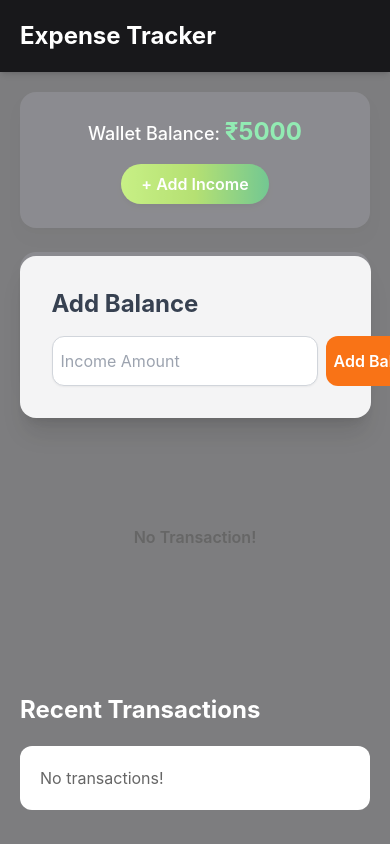
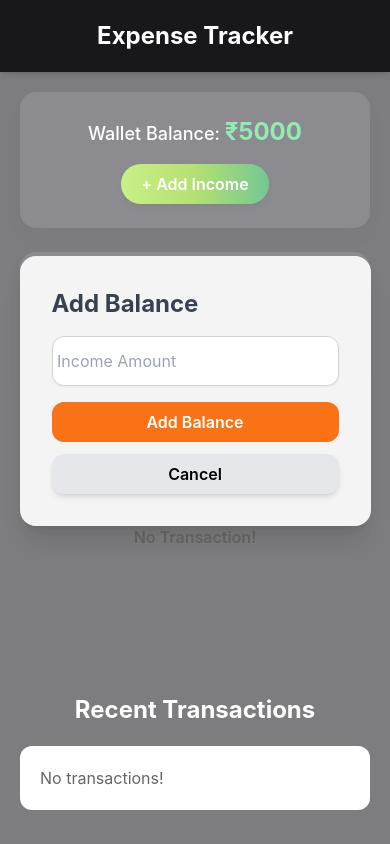
Before and after one commit to VedPrakash-cloud/XExpenseTracker, a React (Create React App) app: page / in a window 390 px wide. Both pictures are taken after a click on the button "+ Add Income". Shown: the top 844 px of the page. Built offline with nearby package versions, Linux system fonts and the light colour scheme.

Commit message:
test case update

```diff
--- a/src/App.js
+++ b/src/App.js
@@ -90,7 +90,7 @@ function App() {
 
   return (
     <SnackbarProvider autoHideDuration={3000}>
-      <div className="bg-zinc-800 min-h-screen">
+      <div className="bg-zinc-800 min-h-screen text-center md:text-start">
         <header className="p-5 sticky top-0 bg-zinc-900 shadow-md z-10">
           <h1 className="font-bold text-2xl text-white">
             Expense Tracker
--- a/src/component/List&Pagination.jsx
+++ b/src/component/List&Pagination.jsx
@@ -26,7 +26,7 @@ export default function ListPagination({ expense, onDeleteExpense, onEditExpense
 
   return (
     <div className="mb-5">
-      <h1 className="text-white font-bold text-2xl mb-5 text-start">
+      <h1 className="text-white font-bold text-2xl mb-5">
         Recent Transactions
       </h1>
       <div className="bg-white rounded-xl p-5">
--- a/src/component/addFunds.jsx
+++ b/src/component/addFunds.jsx
@@ -1,54 +1,71 @@
-import {useState} from 'react';
-import Modal from 'react-modal'
+import { useState } from "react";
+import Modal from "react-modal";
 
-export default function AddFunds({balance, onAddFunds}){
-    const [amount, setAmount] = useState('')
+export default function AddFunds({ balance, onAddFunds }) {
+  const [amount, setAmount] = useState("");
   const [showModal, setShowModal] = useState(null);
 
-    const handleSubmit =(e)=>{
+  const handleSubmit = (e) => {
     e.preventDefault();
 
-        if(!amount || isNaN(amount)) return;
+    if (!amount || isNaN(amount)) return;
 
     onAddFunds(Number(amount));
-        setAmount('');
+    setAmount("");
     setShowModal(null);
-    }
+  };
   return (
     <div>
-            <div className='rounded-2xl bg-zinc-700 h-full p-6 shadow-lg flex flex-col items-center justify-center text-center'>
-                <p className='text-white text-lg md:text-xl font-medium'>Wallet Balance:{" "}
-                    <span className='text-green-400 text-2xl md:text-3xl font-bold mt-1'>₹{balance}</span></p>
-                <button type='submit' onClick={()=>setShowModal('income')}
+      <div className="rounded-2xl bg-zinc-700 h-full p-6 shadow-lg flex flex-col items-center justify-center text-center">
+        <p className="text-white text-lg md:text-xl font-medium">
+          Wallet Balance:{" "}
+          <span className="text-green-400 text-2xl md:text-3xl font-bold mt-1">
+            ₹{balance}
+          </span>
+        </p>
+        <button
+          type="submit"
+          onClick={() => setShowModal("income")}
           className="mt-4 bg-gradient-to-r from-lime-400 via-lime-500 to-green-600 py-2 px-5 rounded-full text-white font-semibold shadow-md"
-                >+ Add Income</button>
+        >
+          + Add Income
+        </button>
       </div>
       <Modal
-            isOpen={showModal==='income'}
-            onRequestClose={()=>setShowModal(null)}
+        isOpen={showModal === "income"}
+        onRequestClose={() => setShowModal(null)}
         className="mt-64 bg-zinc-100 rounded-2xl shadow-xl p-8 w-[90%] max-w-md mx-auto outline-none"
         overlayClassName="fixed inset-0 bg-white bg-opacity-40 flex justify-center items-start"
       >
-                <h1 className='text-2xl font-bold text-gray-700 mb-4'>Add Balance</h1>
-                <form onSubmit={handleSubmit} className='flex gap-2 text-nowrap'>
-                    <input type="Number" placeholder='Income Amount' value={amount} onChange={(e)=>setAmount(Number(e.target.value))}
-                    className='flex-1 border border-gray-300 rounded-xl py-3 px-2 outline-none
-                    shadow-sm' />
-                <div className='flex gap-3'>
+        <h1 className="text-2xl font-bold text-gray-700 mb-4">Add Balance</h1>
+        <form onSubmit={handleSubmit} className="flex">
+          <div className="flex flex-col md:flex-row gap-4 w-full">
+            <input
+              type="Number"
+              placeholder=" Income Amount"
+              value={amount}
+              onChange={(e) => setAmount(Number(e.target.value))}
+              className="flex-1 border border-gray-300 py-3 rounded-xl outline-none
+                    shadow-sm"
+            />
+            <div className="flex flex-col md:flex-row gap-3">
               <button
-                    type='submit'
-                    className='flex-1 bg-orange-500 text-white rounded-xl p-2 font-semibold shodow-md'
+                type="submit"
+                className="flex-1 bg-orange-500 text-white rounded-xl px-5 py-2 font-semibold shodow-md"
               >
                 Add Balance
               </button>
-                    <button type='submit' onClick={()=>setShowModal(null)}
-                    className='flex-1 bg-gray-200 rounded-xl px-3 font-semibold shadow-md'
+              <button
+                type="submit"
+                onClick={() => setShowModal(null)}
+                className="flex-1 bg-gray-200 rounded-xl py-2 px-5 font-semibold shadow-md"
               >
                 Cancel
               </button>
             </div>
+          </div>
         </form>
       </Modal>
     </div>
-    )
+  );
 }
--- a/src/component/barChart.jsx
+++ b/src/component/barChart.jsx
@@ -4,7 +4,7 @@ export default function BarData({expenseList}){
     return (
         <div>
             <h2 className='text-2xl sm:text-2xl md:text-3xl font-bold text-white mb-5'>Top Expenses</h2>
-            <div className='border bg-white rounded-xl w-full sm:w-[400px] md:w-[470px]'>
+            <div className='border bg-white rounded-xl w-full'>
                 {expenseList?.length ?(
                     <ResponsiveContainer width="100%" height={250}>
                         <BarChart
@@ -12,7 +12,7 @@ export default function BarData({expenseList}){
                         layout='vertical'
                         >
                             <XAxis type='number' axisLine={false} display="none" />
-                            <YAxis type='category' width={100} dataKey="name" axisLine={false} />
+                            <YAxis type='category' width="100%" dataKey="name" axisLine={false} />
                             <Bar dataKey="value" fill="#0088FE" barSize={25}/>
                         </BarChart>
                     </ResponsiveContainer>
--- a/src/component/expense.jsx
+++ b/src/component/expense.jsx
@@ -80,9 +80,9 @@ export default function ExpenseCard({expense, onAddExpense}){
           required
           className="flex-1 border border-gray-300 rounded-xl px-4 py-2 outline-none">
             <option value="">Select Category</option>
-            <option value="Food">Food</option>
+            <option value="food">Food</option>
             <option value="entertainment">Entertainment</option>
-            <option value="sports">Sports</option>
+            <option value="travel">travel</option>
             <option value="arts">Arts</option>
           </select>
 
```
Lines whose indentation alone changed are shown as unchanged.
